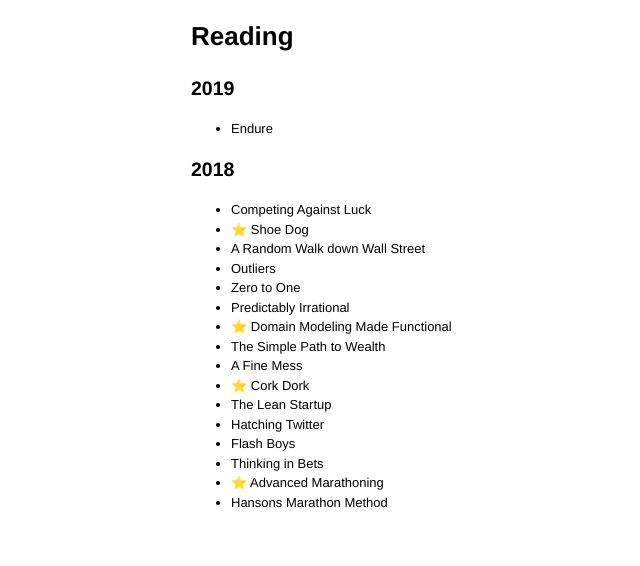
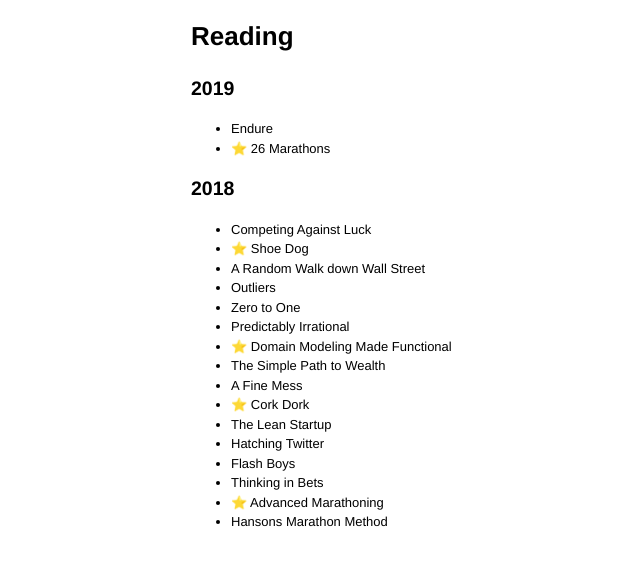
Before and after one commit to denis/denis.github.com, a Jekyll site: the page built from reading.md, in a window 1280 px wide. Shown: the top 566 px of the page, without its empty margins (49-689 px from the left). Built offline with Jekyll 4.4.1, drawn with Linux system fonts in a browser that asks for light colours; comment, search, counter and statistics services are not loaded.

Commit message:
Add 26 Marathons

```diff
--- a/reading.md
+++ b/reading.md
@@ -9,6 +9,7 @@
 ## 2019
 
 - Endure
+- ⭐️ 26 Marathons
 
 ## 2018
 
```
